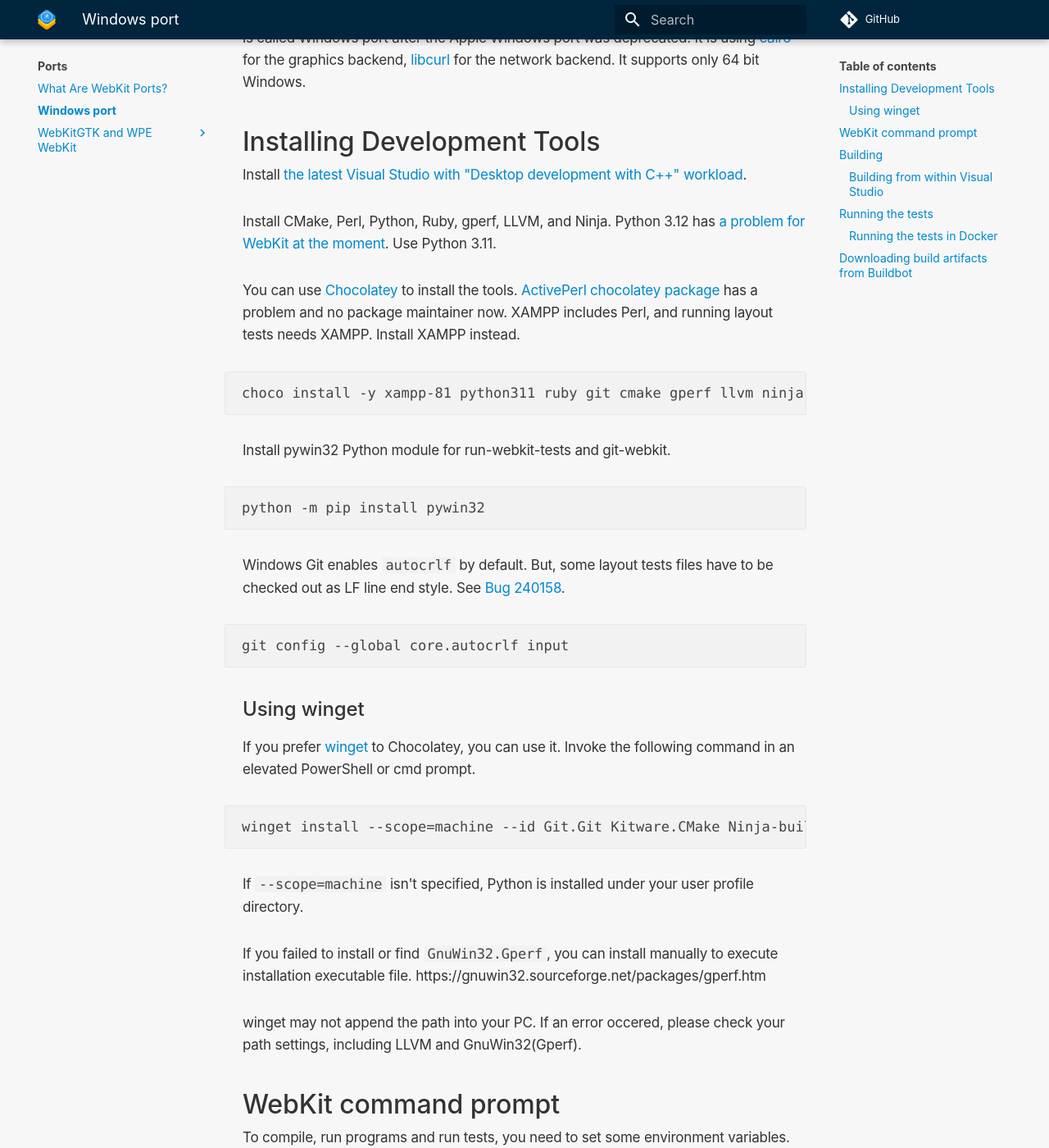
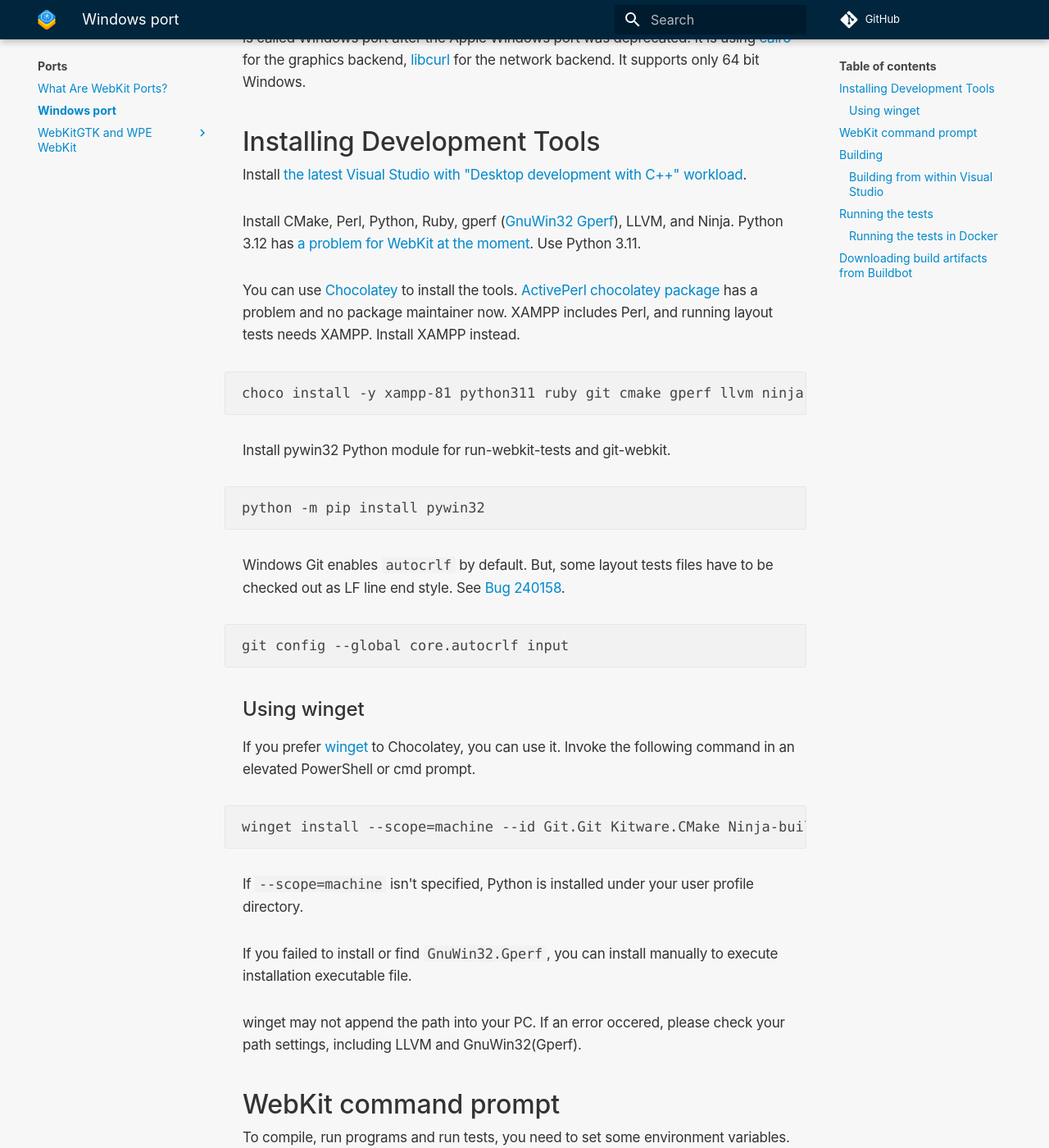
Before and after one commit to WebKit/Documentation, an MkDocs documentation site: the page built from docs/Ports/WindowsPort.md, in a window 1280 px wide and 1400 px high, scrolled down 235 px. Shown: the whole window at 82% size. Built offline with MkDocs 1.6.1 and Material for MkDocs 9.7.7, drawn with Linux system fonts in a browser that asks for light colours; comment, search, counter and statistics services are not loaded.

Commit message:
fix spelling inconsistencies

````diff
--- a/docs/Ports/WindowsPort.md
+++ b/docs/Ports/WindowsPort.md
@@ -44,7 +44,6 @@ winget install --scope=machine --id Git.Git Kitware.CMake Ninja-build.Ninja Pyth
 If `--scope=machine` isn't specified, Python is installed under your user profile directory.
 
 If you failed to install or find `GnuWin32.Gperf`, you can install manually to execute installation executable file.
-https://gnuwin32.sourceforge.net/packages/gperf.htm
 
 winget may not append the path into your PC.
 If an error occered, please check your path settings, including LLVM and GnuWin32(Gperf).
@@ -175,7 +174,7 @@ reg add HKEY_CLASSES_ROOT\.cgi\Shell\ExecCGI\Command /ve /d "c:\xampp\perl\bin\p
 reg add HKEY_CLASSES_ROOT\.py\Shell\ExecCGI\Command /ve /d "c:\Python311\python.exe -X utf8"
 ```
 
-An example using **Winget**
+An example using **WinGet**
 ```
 reg add HKEY_CLASSES_ROOT\.pl\Shell\ExecCGI\Command /ve /d "c:\xampp\perl\bin\perl.exe -T"
 reg add HKEY_CLASSES_ROOT\.cgi\Shell\ExecCGI\Command /ve /d "c:\xampp\perl\bin\perl.exe -T"
````
Also changed, not shown: other parts of docs/Ports/WindowsPort.md (+1 -1 lines).
